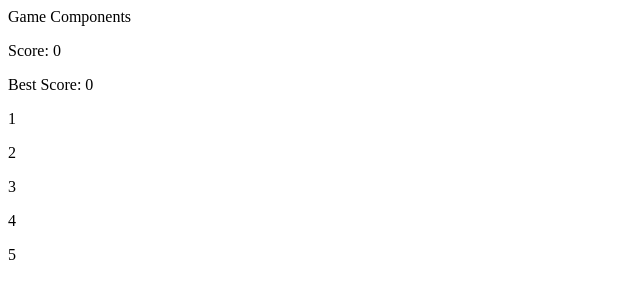
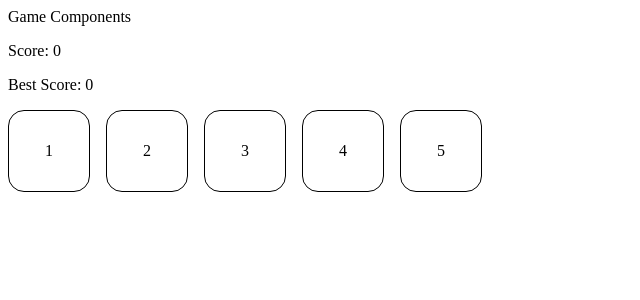
Before and after one commit to PDLIF/memory-card-TOP, a React (Vite) app: page / in a window 1280 px wide. Shown: the top 300 px of the page, without its empty margins (0-640 px from the left). Built offline with nearby package versions, Linux system fonts and the light colour scheme.

Commit message:
style: add some basic styling for Card and CardContainer components

```diff
--- a/src/Components/Card.jsx
+++ b/src/Components/Card.jsx
@@ -1,4 +1,5 @@
 import React from "react";
+import '../style/Card.css';
 
 const Card = ({ card, onCardClick }) => {
 
--- a/src/Components/CardContainer.jsx
+++ b/src/Components/CardContainer.jsx
@@ -1,5 +1,6 @@
 import React, {useState, useEffect} from "react";
 import Card from "./Card";
+import '../style/CardContainer.css'
 
 const CardContainer = ({cards, onCardClick}) => {
 
--- a/src/style/Card.css
+++ b/src/style/Card.css
@@ -0,0 +1,21 @@
+.card {
+    display: flex;
+    justify-content: center;
+    align-items: center;
+
+    border: 1px solid;
+    border-radius: 1rem;
+
+    width: 5rem;
+    height: 5rem;
+
+    cursor: pointer;
+}
+
+.card:hover {
+    background-color: aliceblue;
+}
+
+.card:active {
+    background-color: rgb(220, 236, 249);
+}
--- /dev/null
+++ b/src/style/CardContainer.css
@@ -0,0 +1,4 @@
+.card-container {
+    display: flex;
+    gap: 1rem;
+}
```
